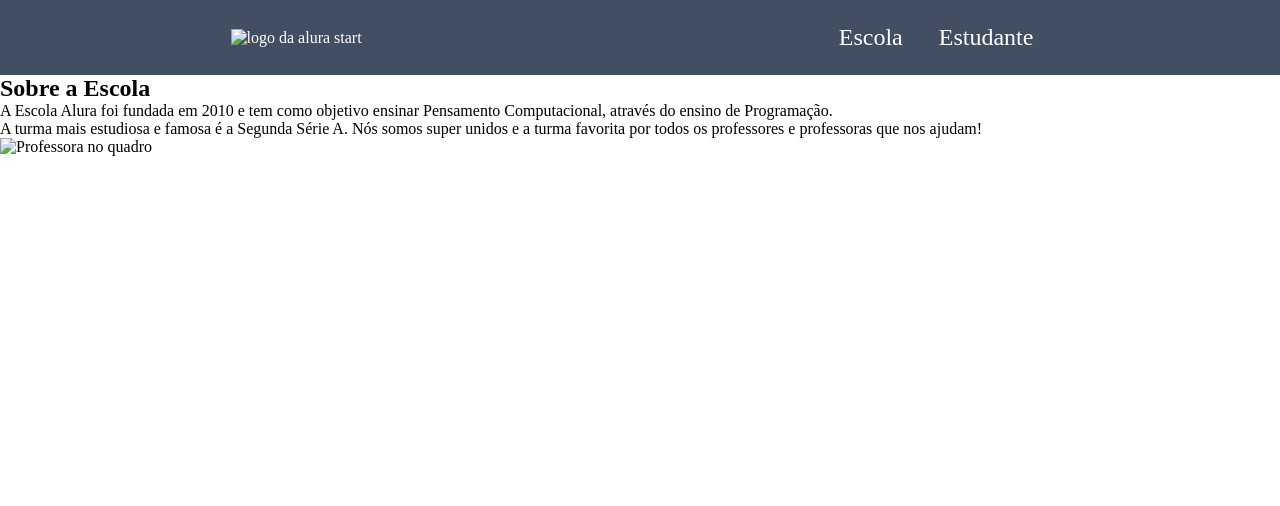
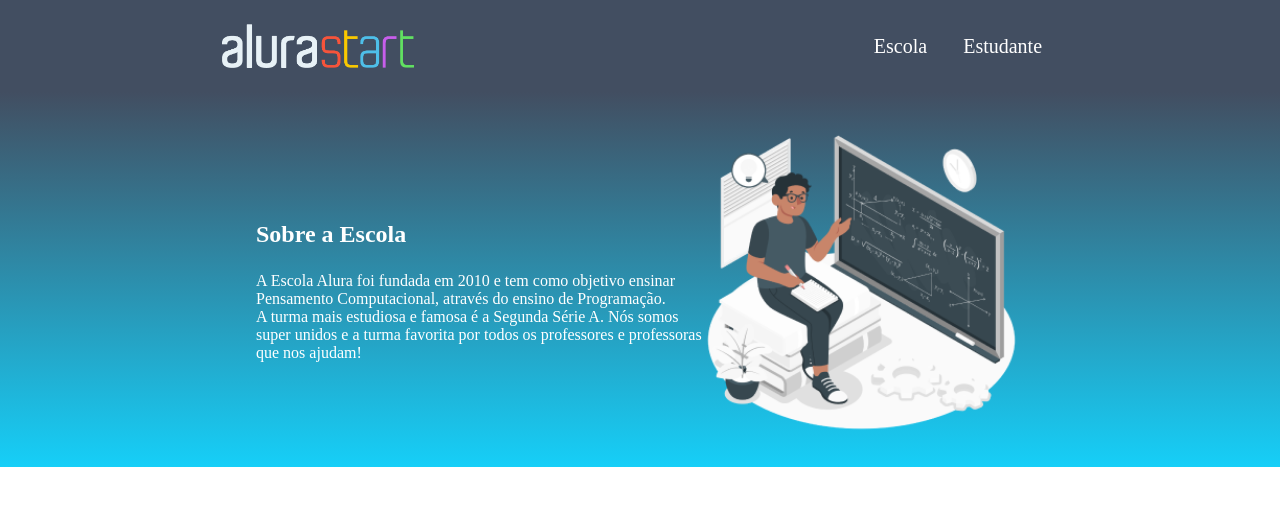
Before and after one commit to CarlosPassosMartins/site-escola, a plain HTML site: page index.html in a window 1280 px wide. Drawn offline with Linux system fonts and the light colour scheme.

Commit message:
colocado image formula amico

```diff
--- a/index.html
+++ b/index.html
@@ -1,20 +1,20 @@
-<!DOCTYPE html>
-<html lang="pt-br">
+<html lang="en">
 <head>
     <meta charset="UTF-8">
     <meta http-equiv="X-UA-Compatible" content="IE=edge">
     <meta name="viewport" content="width=device-width, initial-scale=1.0">
-    <title>Site escola</title>
+    <title>Document</title>
     <link rel="stylesheet" href="style.css">
 </head>
 <body>
     <header class="cabecalho">
-        <img class="cabecalho-imagem" src="alurastart logo.png" alt="logo da alura start">
+        <img class="cabecalho-imagem" src="/img/alurastart logo.png" alt="logo da alura start">
         <ul class="cabecalho-lista">
             <li class="cabecalho-lista-item">Escola</li>
             <li class="cabecalho-lista-item">Estudante</li>
         </ul>
     </header>
+
 
     <section class="escola">
         <div class="escola-div-conteudo">
@@ -22,8 +22,8 @@
             <p class="escola-texto-um">A Escola Alura foi fundada em 2010 e tem como objetivo ensinar Pensamento Computacional, através do ensino de  Programação.</p>
             <p class="escola-texto-dois">A turma mais estudiosa e famosa é a Segunda Série A. Nós somos super unidos e a turma favorita por todos os professores e professoras que nos ajudam!</p>
         </div>
-        <img class="escola-imagem" src="Formula-bro.png" alt="Professora no quadro">
+        <img class="escola-imagem" src="/img/Formula-amico.png" alt="Professora no quadro">
     </section>
+</body>
 
-</body>
 </html>
--- a/style.css
+++ b/style.css
@@ -1,11 +1,6 @@
-*{
+* {
     margin: 0;
     padding: 0;
-}
-
-header {
-    background-color: #424E61;
-    color: white;
 }
 
 .cabecalho {
@@ -17,8 +12,32 @@ header {
     padding: 24px 0;
 }
 
+.cabecalho-imagem{
+    width: 15%;
+}
+
 .cabecalho-lista-item{
     display: inline-block;
     margin: 0 16px;
-    font-size: 24px;
+    font-size: 20px;
 }
+
+.escola-imagem{
+    width: 25%;
+}
+
+.escola{
+    background-image: linear-gradient(#424E61,#16CFF8);
+    color:white;
+    display: flex;
+    justify-content: center;
+    align-items: center;
+    padding: 24px 0;
+}
+
+.escola-div-conteudo{
+    width: 35%;
+}
+.escola-titulo{
+    padding: 24px 0;
+}
```
